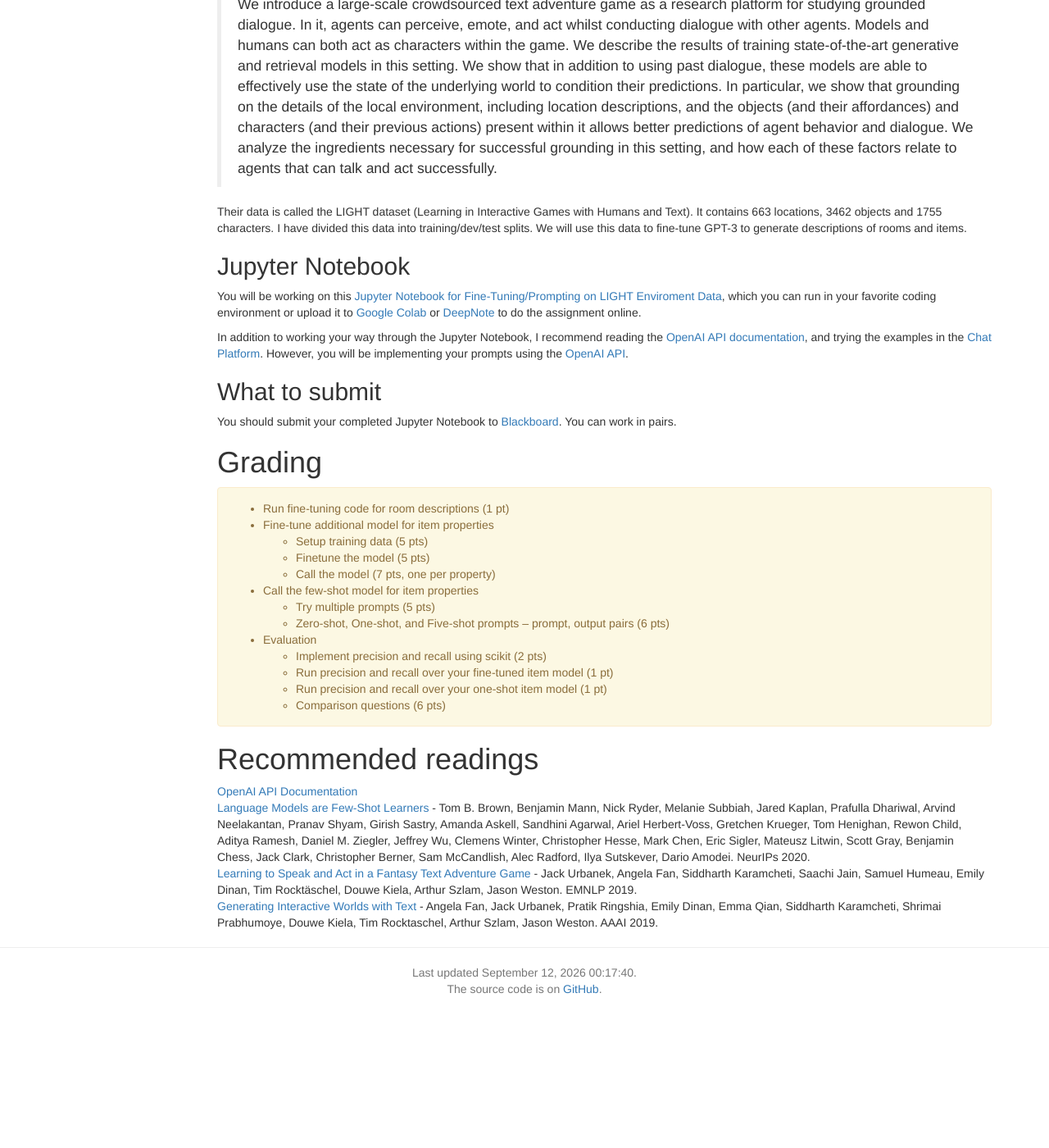
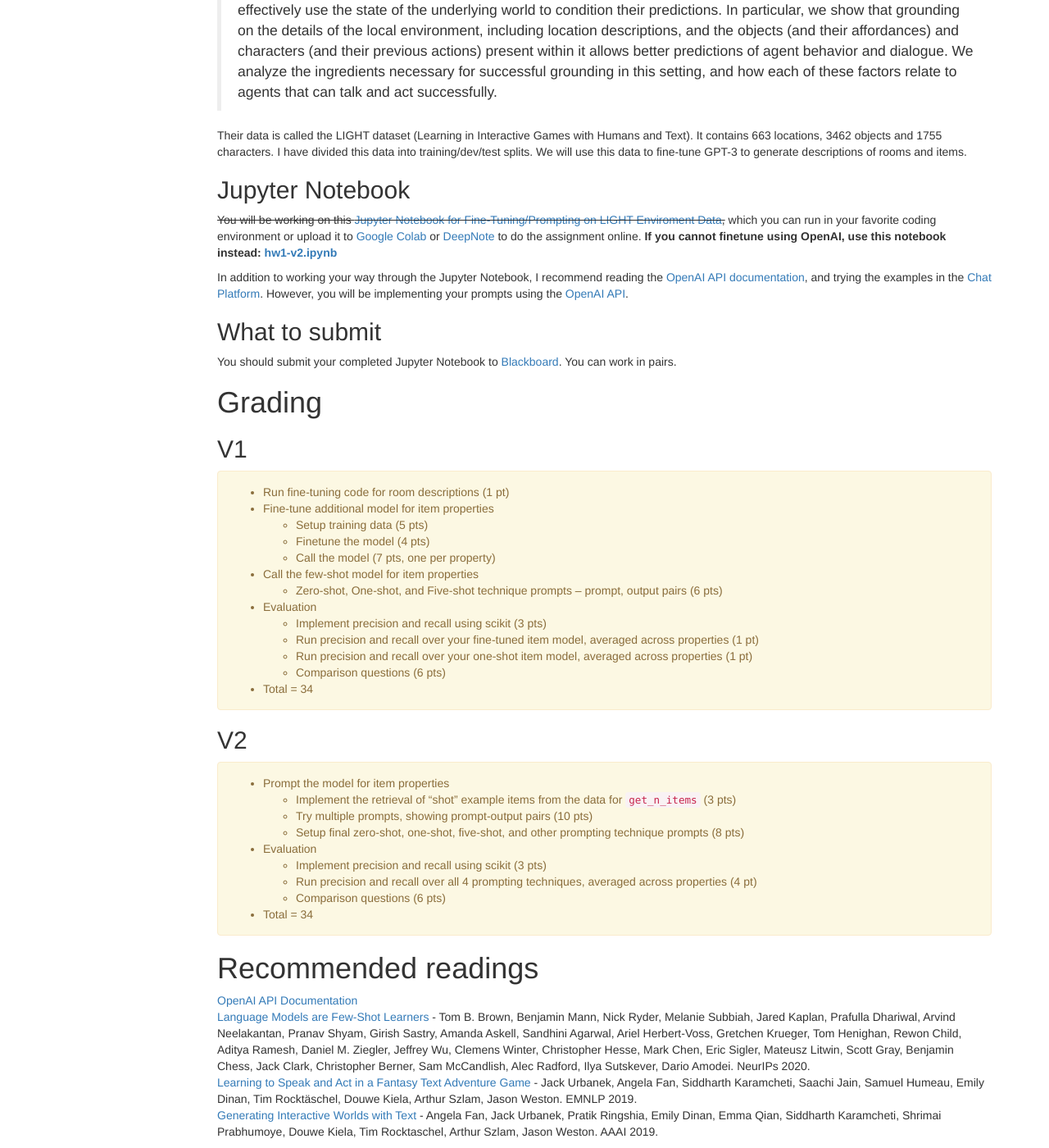
Before and after one commit to lara-martin/neurosymbolic-text-gen, a Jekyll site: the page built from homeworks/generating-descriptions/light.md, in a window 1280 px wide and 1400 px high, scrolled down 1443 px. Shown: the whole window at 82% size. Built offline with Jekyll 4.4.1, drawn with Linux system fonts in a browser that asks for light colours; nearby versions of some CDN libraries; a script that is not in the unit is left out; before the commit the page ends 2659 px from its top, so only the background shows below that; some of the changed text lies outside the part shown.

Commit message:
hw1 update without finetuning

```diff
--- a/homeworks/generating-descriptions/light.md
+++ b/homeworks/generating-descriptions/light.md
@@ -14,7 +14,10 @@ materials:
      url: https://laramartin.net/neurosymbolic-text-gen/homeworks/generating-descriptions/hw1.ipynb
    -
      name: Prompting Slides
-     url:
+     url: https://laramartin.net/neurosymbolic-text-gen/slides/26-09-03_output.pdf
+   -
+     name: hw2-v2.ipynb
+     url: https://laramartin.net/neurosymbolic-text-gen/homeworks/generating-descriptions/hw1-v2.ipynb
 due_date: 2026-09-17 23:59:00EST
 submission_link:
 readings:
@@ -116,13 +119,13 @@ OpenAI has several different chat models.  You will probably see `gpt-5.6-sol`,
 You can design prompts to get GPT to do all sorts of suprising things.  For instance, GPT-3/4/etc. can perform [few-shot learning](https://dl.acm.org/doi/abs/10.5555/3495724.3495883).  Given a few examples of a task, it can "learn" a pattern very quickly and then be used for classification tasks.  It often times helps to tell the model what you want it to do. Use some of the tips and tricks we [talked about in class]({{page.materials[1].url}}).
 
 
-## Fine-Tuning
+~~## Fine-Tuning~~
 
-Next, we'll take a look at how to [fine-tune the OpenAI models](https://developers.openai.com/api/docs/guides/supervised-fine-tuning) to perform a specific task.  You can use few-shot learning when you have a few dozen training example, and you can use fine-tuning when you have several hundred examples. When we have a few hundred training examples, then it's not possible to fit them all into a prompt, since GPT* has a limit of the nubmer of tokens you can put in the prompt.
+~~Next, we'll take a look at how to [fine-tune the OpenAI models](https://developers.openai.com/api/docs/guides/supervised-fine-tuning) to perform a specific task.  You can use few-shot learning when you have a few dozen training example, and you can use fine-tuning when you have several hundred examples. When we have a few hundred training examples, then it's not possible to fit them all into a prompt, since GPT* has a limit of the nubmer of tokens you can put in the prompt. ~~
 
-For your homework, you'll fine-tune GPT-4o-mini to generate different parts of text adventure games.  Specifically we'll finetune `gpt-4.1-nano-2025-04-14` to
-1. Generate descriptions of locations
-2. Predict an item's properties
+~~For your homework, you'll fine-tune GPT-4o-mini to generate different parts of text adventure games.  Specifically we'll finetune `gpt-4.1-nano-2025-04-14` to~~
+~~1. Generate descriptions of locations~~
+~~2. Predict an item's properties~~
 
 ## Data
 
@@ -137,7 +140,8 @@ Their data is called the LIGHT dataset (Learning in Interactive Games with Human
 
 ## Jupyter Notebook
 
-You will be working on this [Jupyter Notebook for Fine-Tuning/Prompting on LIGHT Enviroment Data]({{ site.baseurl }}/homeworks/generating-descriptions/hw1.ipynb), which you can run in your favorite coding environment or upload it to [Google Colab](https://colab.research.google.com/) or [DeepNote](https://deepnote.com/) to do the assignment online.
+~~You will be working on this [Jupyter Notebook for Fine-Tuning/Prompting on LIGHT Enviroment Data]({{page.materials[0].url}}),~~ which you can run in your favorite coding environment or upload it to [Google Colab](https://colab.research.google.com/) or [DeepNote](https://deepnote.com/) to do the assignment online.
+**If you cannot finetune using OpenAI, use this notebook instead: [hw1-v2.ipynb]({{page.materials[2].url}})**
 
 In addition to working your way through the Jupyter Notebook, I recommend reading the [OpenAI API documentation](https://developers.openai.com/api/docs), and trying the examples in the [Chat Platform](https://platform.openai.com/chat). However, you will be implementing your prompts using the [OpenAI API](https://platform.openai.com/login).
 
@@ -146,20 +150,34 @@ In addition to working your way through the Jupyter Notebook, I recommend readin
 You should submit your completed Jupyter Notebook to [Blackboard]({{page.submission_link}}).  You can work in pairs.
 
 # Grading
+## V1
 <div class="alert alert-warning" markdown="1">
  * Run fine-tuning code for room descriptions (1 pt)
  * Fine-tune additional model for item properties
 	* Setup training data (5 pts)
-	* Finetune the model (5 pts)
+	* Finetune the model (4 pts)
 	* Call the model (7 pts, one per property)
  * Call the few-shot model for item properties
-	* Try multiple prompts (5 pts)
-	* Zero-shot, One-shot, and Five-shot prompts -- prompt, output pairs (6 pts)
+	* Zero-shot, One-shot, and Five-shot technique prompts -- prompt, output pairs (6 pts)
  * Evaluation
-	* Implement precision and recall using scikit (2 pts)
-	* Run precision and recall over your fine-tuned item model (1 pt)
-	* Run precision and recall over your one-shot item model (1 pt)
+	* Implement precision and recall using scikit (3 pts)
+	* Run precision and recall over your fine-tuned item model, averaged across properties (1 pt)
+	* Run precision and recall over your one-shot item model, averaged across properties (1 pt)
 	* Comparison questions (6 pts)
+* Total = 34
+ </div>
+
+## V2
+<div class="alert alert-warning" markdown="1">
+ * Prompt the model for item properties
+	* Implement the retrieval of "shot" example items from the data for `get_n_items` (3 pts)
+	* Try multiple prompts, showing prompt-output pairs (10 pts)
+	* Setup final zero-shot, one-shot, five-shot, and other prompting technique prompts (8 pts)
+ * Evaluation
+	* Implement precision and recall using scikit (3 pts)
+	* Run precision and recall over all 4 prompting techniques, averaged across properties (4 pt)
+	* Comparison questions (6 pts)
+* Total = 34
  </div>
 
 
```
Also changed, not shown: other parts of homeworks/generating-descriptions/light.md (+4 -4 lines), 1 other file.
